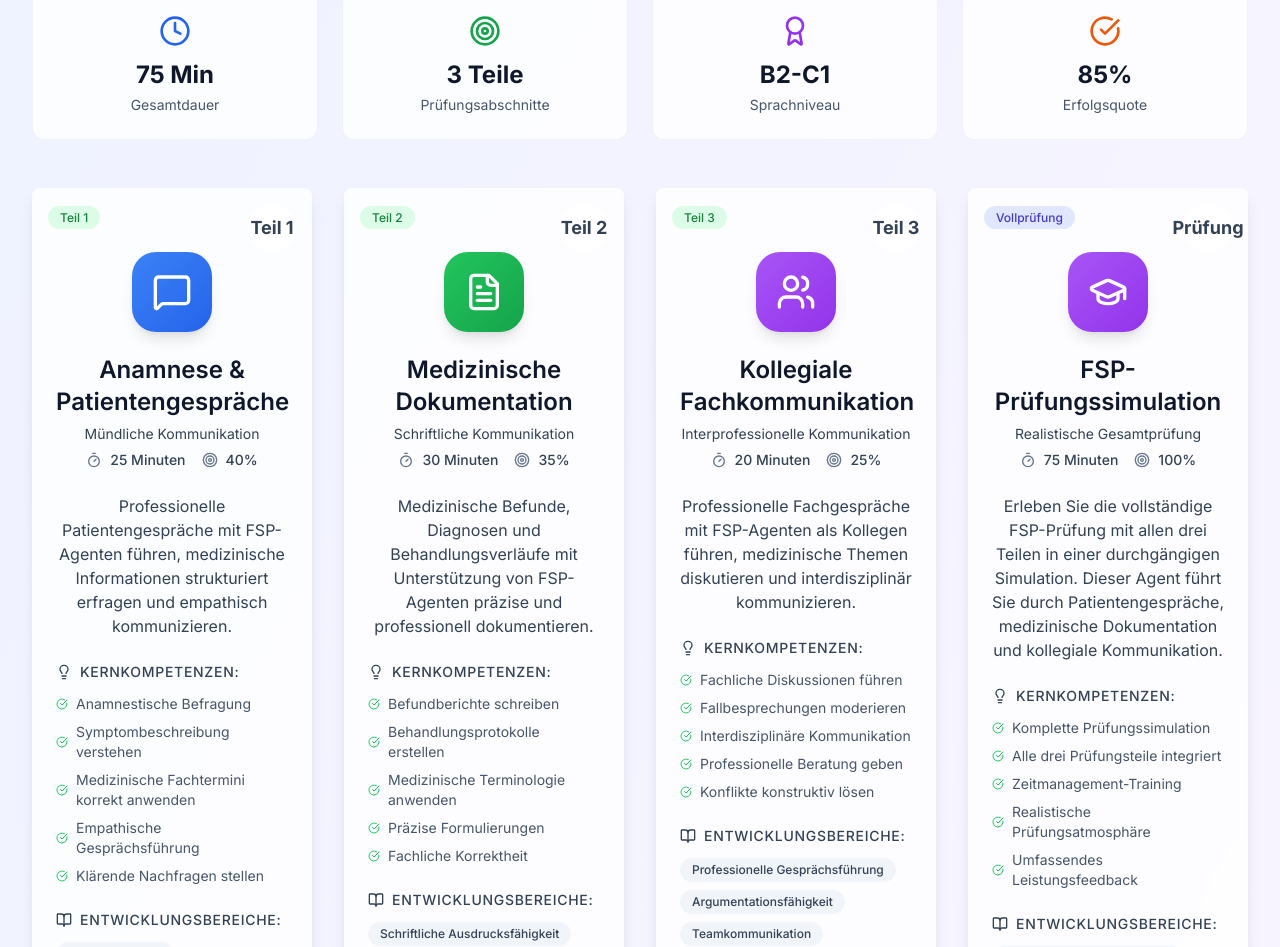
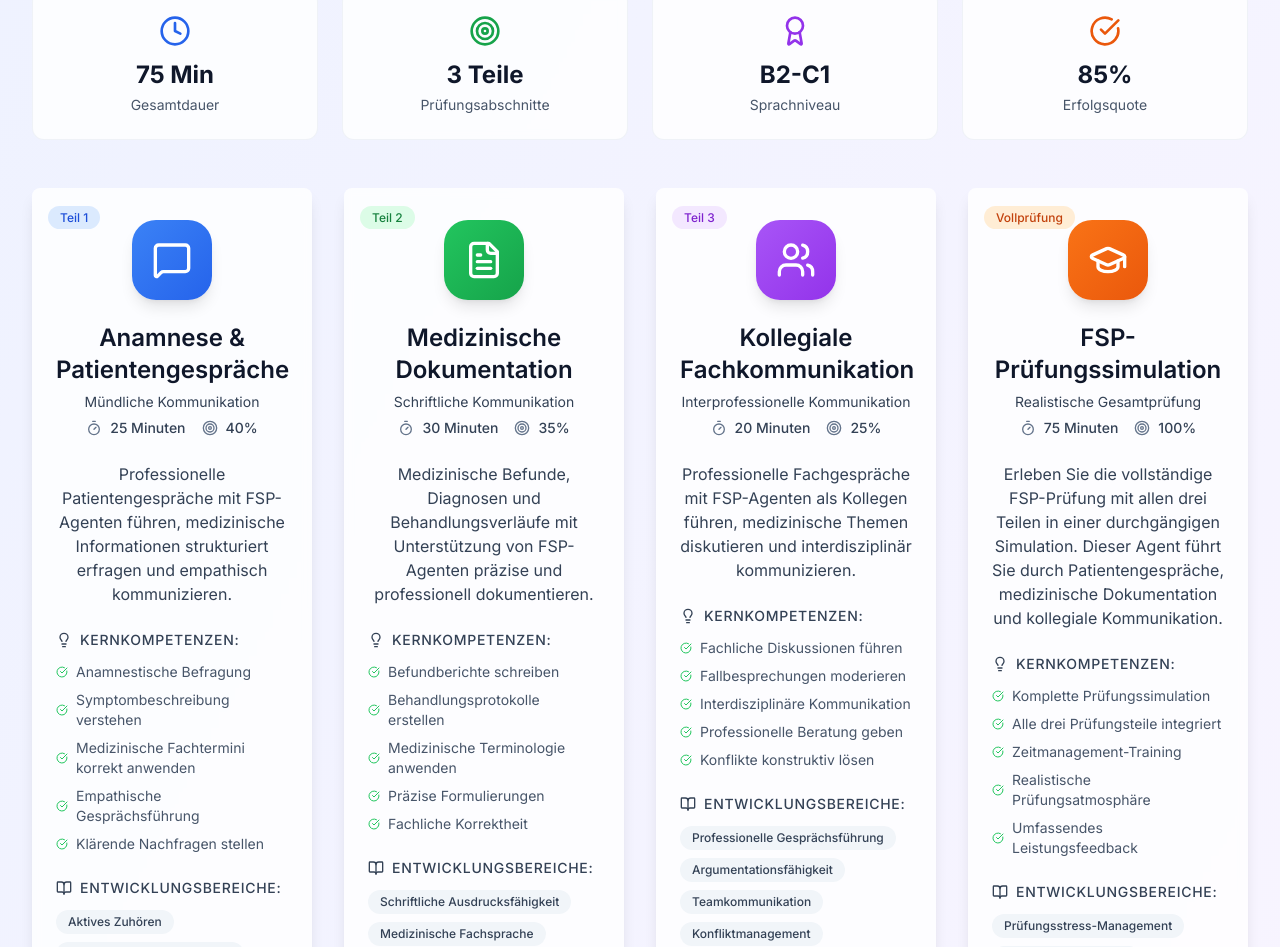
Before and after one commit to kabutar111/FSPui, a React (Vite) app: page / in a window 1280 px wide. Shown: the part 2159-3106 px from the top of the page. Built offline with nearby package versions, Linux system fonts and the light colour scheme.

Commit message:
Change 4th card color to orange and remove part number badges from all cards

```diff
--- a/src/components/sections/ExamPartsSection.tsx
+++ b/src/components/sections/ExamPartsSection.tsx
@@ -147,11 +147,11 @@ const ExamPartsSection: React.FC = () => {
       subtitle: "Realistische Gesamtprüfung",
       description: "Erleben Sie die vollständige FSP-Prüfung mit allen drei Teilen in einer durchgängigen Simulation. Dieser Agent führt Sie durch Patientengespräche, medizinische Dokumentation und kollegiale Kommunikation.",
       icon: GraduationCap,
-      colorScheme: 'indigo' as const,
+      colorScheme: 'orange' as const,
       duration: "75 Minuten",
       weight: "100%",
       difficulty: "Sehr Hoch",
-      badge: { text: "Vollprüfung", color: "indigo" as const },
+      badge: { text: "Vollprüfung", color: "orange" as const },
       features: [
         "Komplette Prüfungssimulation",
         "Alle drei Prüfungsteile integriert",
@@ -215,10 +215,6 @@ const ExamPartsSection: React.FC = () => {
       <div className="grid grid-cols-1 lg:grid-cols-4 gap-8 mb-16">
         {examParts.map((part, index) => (
           <Card key={index} className={`${classes.card.glass} group hover:shadow-2xl transition-all duration-500 border-0 relative overflow-hidden`}>
-            {/* Part Number Badge */}
-            <div className="absolute top-4 right-4 bg-white/20 dark:bg-slate-700/50 backdrop-blur-sm rounded-full w-12 h-12 flex items-center justify-center">
-              <span className="text-lg font-bold text-slate-700 dark:text-slate-200">{part.part}</span>
-            </div>
 
             {/* Badge */}
             {part.badge && (
@@ -226,19 +222,24 @@ const ExamPartsSection: React.FC = () => {
                 <span className={`px-3 py-1 rounded-full text-xs font-medium ${
                   part.badge.color === 'red' ? 'bg-red-100 text-red-700 dark:bg-red-900/30 dark:text-red-300' :
                   part.badge.color === 'yellow' ? 'bg-yellow-100 text-yellow-700 dark:bg-yellow-900/30 dark:text-yellow-300' :
-                  part.badge.color === 'indigo' ? 'bg-indigo-100 text-indigo-700 dark:bg-indigo-900/30 dark:text-indigo-300' :
-                  'bg-green-100 text-green-700 dark:bg-green-900/30 dark:text-green-300'
+                  part.badge.color === 'blue' ? 'bg-blue-100 text-blue-700 dark:bg-blue-900/30 dark:text-blue-300' :
+                  part.badge.color === 'green' ? 'bg-green-100 text-green-700 dark:bg-green-900/30 dark:text-green-300' :
+                  part.badge.color === 'purple' ? 'bg-purple-100 text-purple-700 dark:bg-purple-900/30 dark:text-purple-300' :
+                  part.badge.color === 'orange' ? 'bg-orange-100 text-orange-700 dark:bg-orange-900/30 dark:text-orange-300' :
+                  'bg-indigo-100 text-indigo-700 dark:bg-indigo-900/30 dark:text-indigo-300'
                 }`}>
                   {part.badge.text}
                 </span>
               </div>
             )}
 
-            <CardHeader className="text-center pb-6 pt-16">
+            <CardHeader className="text-center pb-6 pt-8">
               <div className={`mx-auto w-20 h-20 rounded-3xl flex items-center justify-center mb-4 group-hover:scale-110 transition-transform duration-300 shadow-lg ${
                 part.colorScheme === 'blue' ? 'bg-gradient-to-br from-blue-500 to-blue-600' :
                 part.colorScheme === 'green' ? 'bg-gradient-to-br from-green-500 to-green-600' :
-                'bg-gradient-to-br from-purple-500 to-purple-600'
+                part.colorScheme === 'purple' ? 'bg-gradient-to-br from-purple-500 to-purple-600' :
+                part.colorScheme === 'orange' ? 'bg-gradient-to-br from-orange-500 to-orange-600' :
+                'bg-gradient-to-br from-indigo-500 to-indigo-600'
               }`}>
                 <part.icon className="w-10 h-10 text-white" />
               </div>
```
